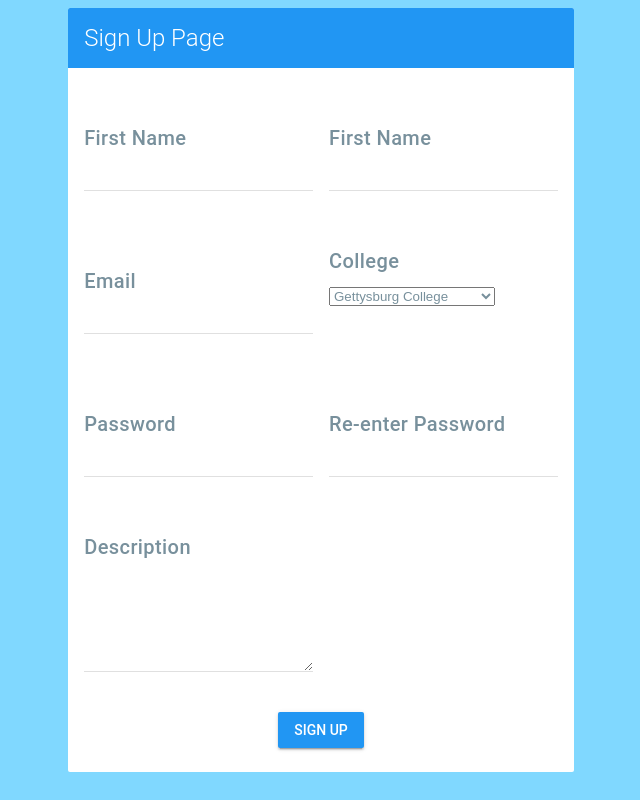
After one commit to michaelclarkcuadrado/BuBoard, a PHP site: page /signup.php in a window 1280 px wide. The commit adds this page. Shown: the whole page, without its empty margins (319-959 px from the left). Run offline with PHP 8.4, Linux system fonts and the light colour scheme.

Commit message:
Added a sign up page

```diff
--- a/Application/src/feed.php
+++ b/Application/src/feed.php
@@ -38,8 +38,7 @@
                     </h2>
                 </div>
                 <div class="mdl-card__supporting-text">
-                    This is a long text post about things and stuff. Many things are said here, regarding several other things. Sometimes, this text has substance. Sometimes, like this one, they do
-                    not.
+                    This is a long text post about things and stuff. Many things are said here, regarding several other things. Sometimes, this text has substance. Sometimes, like this 			    one, they do not.
                     <div class="card-image-attachments">
                         <hr>
                         Attachments:
--- a/Application/src/index.php
+++ b/Application/src/index.php
@@ -52,7 +52,7 @@ This div here should center this log in screen on any page that the user is on
                                         Sign In
                                     </button>
 
-                                    <button class="mdl-cell mdl-cell--12-col mdl-button mdl-button--raised mdl-button--colored mdl-js-button mdl-js-ripple-effect mdl-color-text--white">
+                                    <button onclick="window.location = 'signup.php'" class="mdl-cell mdl-cell--12-col mdl-button mdl-button--raised mdl-button--colored mdl-js-button mdl-js-ripple-effect mdl-color-text--white">
                                         Sign Up
                                     </button>
 
--- a/Application/src/post.php
+++ b/Application/src/post.php
@@ -1,9 +1,4 @@
 <html>
-
-
-
-
-
 
 <link rel="stylesheet" href="https://fonts.googleapis.com/icon?family=Material+Icons">
 <link rel="stylesheet" href="https://code.getmdl.io/1.3.0/material.blue-light_blue.min.css" />
--- /dev/null
+++ b/Application/src/signup.php
@@ -0,0 +1,118 @@
+<?php
+//Sign Up Screen - BuBoard
+
+
+?>
+<html>
+<head>
+    <title>Welcome To BuBoard</title>
+    <link rel="stylesheet" href="https://fonts.googleapis.com/icon?family=Material+Icons">
+    <link rel="stylesheet" href="static/css/material.min.css"/>
+    <link rel="stylesheet" href="static/css/signup.css"/>
+    <meta name="viewport" content="width=device-width, initial-scale=1.0">
+</head>
+
+<body>
+
+
+<!--
+This div here should center this log in screen on any page that the user is on
+-->
+
+<main class="mdl--layout">
+    <!-- Subsection of the main page -->
+    <div class="page-content">
+        <!-- Centers the card on the page -->
+	<div class="mdl-grid">
+		<div class="mdl-layout-spacer"></div>
+		<div class="mdl-card">
+		    <div class="mdl-card__title mdl-color--primary mdl-color-text--white relative">
+                    	<h2 class="mdl-card__title-text">Sign Up Page</h2>
+		    </div>
+
+		    <!-- This is an individual row, two text fields to a row -->
+		    <div class="content-grid mdl-grid">
+			<div class ="mdl-layout-spacer"></div>
+
+		  	<div class="mdl-cell mdl-cell--6-col">
+		    		<div class="mdl-textfield mdl-js-textfield mdl-textfield--floating-label">
+					<h5 class="mdl-color-text--blue-grey-400">First Name</h5>
+		            		<input class="mdl-textfield__input" id="firstname"/>
+		        	</div>
+		  	</div>
+		  	<div class="mdl-cell mdl-cell--6-col">
+		    		<div class="mdl-textfield mdl-js-textfield mdl-textfield--floating-label">
+					<h5 class="mdl-color-text--blue-grey-400">First Name</h5>
+		            		<input class="mdl-textfield__input" id="lastname"/>
+		        	</div>
+		  	</div>
+			<div class ="mdl-layout-spacer"></div>
+
+
+
+
+		  	<div class="mdl-cell mdl-cell--6-col">
+		    		<div class="mdl-textfield mdl-js-textfield mdl-textfield--floating-label extrawide" id="email">
+					<h5 class="mdl-color-text--blue-grey-400">Email</h5>
+		            		<input class="mdl-textfield__input" id="firstname"/>
+		        	</div>
+		  	</div>
+
+		  	<div class="mdl-cell mdl-cell--6">
+				<h5 class="mdl-color-text--blue-grey-400">College</h5>
+				<div class="mdl-selectfield mdl-js-selectfield mdl-selectfield--floating-label">
+
+					<select class="mdl-selectfield__select mdl-color-text--blue-grey-400" id="college" name="college">
+						<option value="option1">Gettysburg College</option>
+						<option value="option2">Also Gettysburg College</option>
+
+					</select>
+
+				</div>
+		  	</div>
+
+
+		  	<div class="mdl-layout-spacer"></div>
+		  	<div class="mdl-cell mdl-cell--6-col">
+		    		<div class="mdl-textfield mdl-js-textfield mdl-textfield--floating-label">
+					<h5 class="mdl-color-text--blue-grey-400">Password</h5>
+		            		<input class="mdl-textfield__input" id="firstname"/>
+		        	</div>
+		  	</div>
+		  	<div class="mdl-cell mdl-cell--6-col">
+		    		<div class="mdl-textfield mdl-js-textfield mdl-textfield--floating-label">
+					<h5 class="mdl-color-text--blue-grey-400">Re-enter Password</h5>
+		            		<input class="mdl-textfield__input" id="lastname"/>
+		        	</div>
+		  	</div>
+		  	<div class="mdl-layout-spacer"></div>
+
+
+		  	<div class="mdl-layout-spacer"></div>
+		  	<div class="mdl-cell mdl-cell--6-col">
+				<h5 class="mdl-color-text--blue-grey-400">Description</h5>
+		    		<textarea class = "mdl-textfield__input" type = "text" rows =  "5" id = "description"></textarea>
+		  	</div>
+		</div>
+
+
+		    <div class="content-grid mdl-grid">
+		  	<div class="mdl-cell mdl-cell--12-col">
+                               <button onclick="window.location = 'feed.php'" class="mdl-cell mdl-cell--12-col mdl-button mdl-button--raised mdl-button--colored mdl-js-button mdl-js-ripple-effect mdl-color-text--white">
+                                        Sign Up
+                               </button>
+			</div>
+		    </div>
+
+
+
+		</div>
+		<div class="mdl-layout-spacer"></div>
+	</div>
+     	</div>
+    </div>
+</main>
+
+<script src="static/js/material.min.js"></script>
+
+</html>
--- /dev/null
+++ b/Application/src/static/css/signup.css
@@ -0,0 +1,15 @@
+body {
+    background-color: #80d8ff;
+}
+
+.mdl-card__title-text{
+    color: white;
+}
+
+.material-icons{
+    color: white;
+}
+
+.mdl-card{
+    width: 40%;
+}
```
Also changed, not shown: docker-compose.yml (+1 -7 lines).
